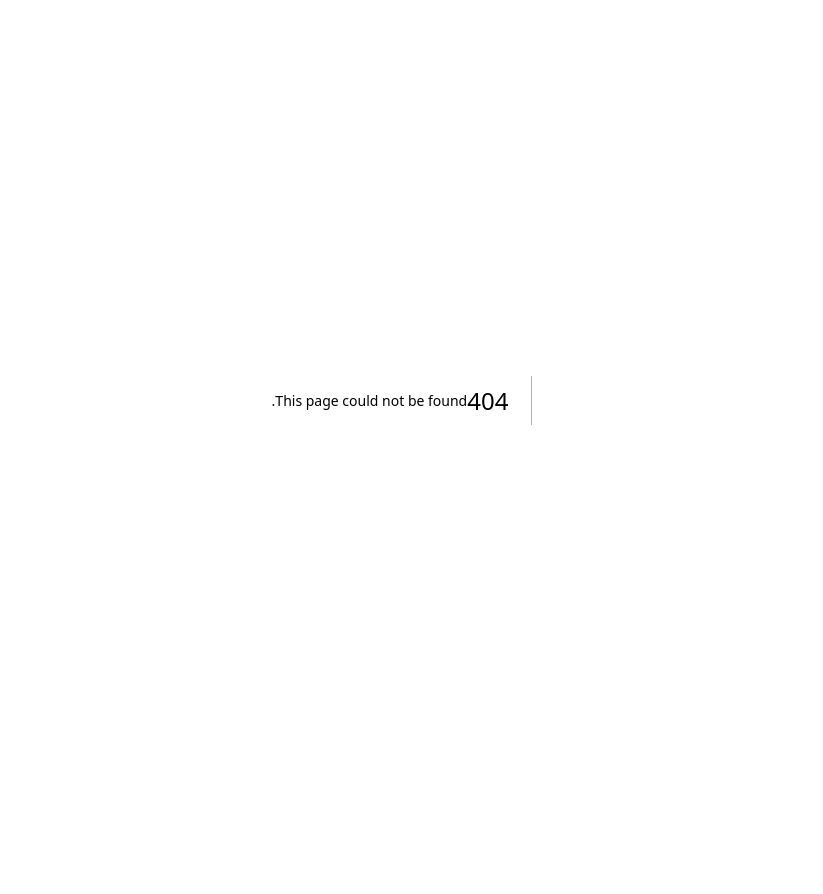
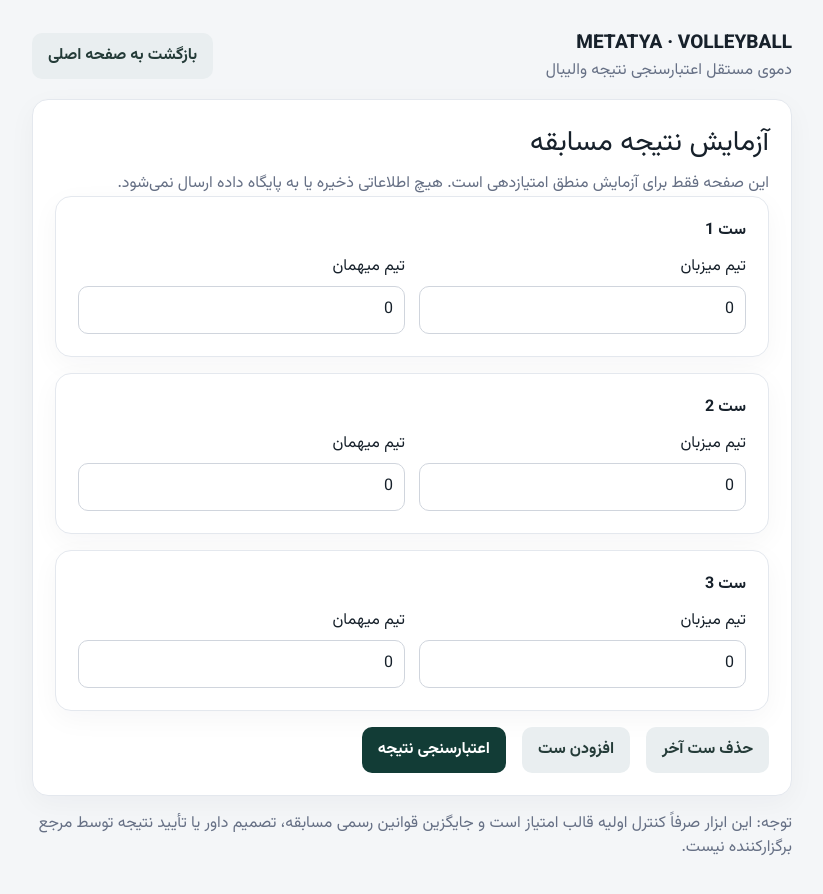
Before and after one commit to maytyafx-debug/METATYA-SPORTS-OS, a Next.js app: page /volleyball in a window 1280 px wide. Before the commit this address had no page. Shown: the top 894 px of the page, without its empty margins (228-1051 px from the left). Before the commit the page ends 800 px from the top, so only its background shows below. Built offline with nearby package versions, Linux system fonts and the light colour scheme.

Commit message:
feat(volleyball): add isolated score validation demo page

```diff
--- /dev/null
+++ b/app/volleyball/page.tsx
@@ -0,0 +1,127 @@
+"use client";
+
+import { useMemo, useState } from "react";
+import Link from "next/link";
+import {
+  validateVolleyballMatchScore,
+  type VolleyballSetScore,
+} from "@/lib/sports/volleyball/scoring";
+
+const EMPTY_SET: VolleyballSetScore = { home: 0, away: 0 };
+
+export default function VolleyballDemoPage() {
+  const [sets, setSets] = useState<VolleyballSetScore[]>([
+    { ...EMPTY_SET },
+    { ...EMPTY_SET },
+    { ...EMPTY_SET },
+  ]);
+  const [checked, setChecked] = useState(false);
+
+  const result = useMemo(
+    () => validateVolleyballMatchScore({ sets }),
+    [sets],
+  );
+
+  function updateSet(index: number, side: "home" | "away", value: string) {
+    const score = value === "" ? 0 : Number(value);
+    setSets((current) =>
+      current.map((set, setIndex) =>
+        setIndex === index ? { ...set, [side]: score } : set,
+      ),
+    );
+    setChecked(false);
+  }
+
+  function addSet() {
+    if (sets.length < 5) {
+      setSets((current) => [...current, { ...EMPTY_SET }]);
+      setChecked(false);
+    }
+  }
+
+  function removeSet() {
+    if (sets.length > 1) {
+      setSets((current) => current.slice(0, -1));
+      setChecked(false);
+    }
+  }
+
+  return (
+    <main className="shell grid" style={{ maxWidth: 760 }}>
+      <div className="topbar-inner" style={{ color: "var(--fg)" }}>
+        <div>
+          <div className="brand">METATYA · VOLLEYBALL</div>
+          <p className="muted">دموی مستقل اعتبارسنجی نتیجه والیبال</p>
+        </div>
+        <Link className="btn secondary" href="/">بازگشت به صفحه اصلی</Link>
+      </div>
+
+      <section className="panel">
+        <h1 className="page-heading">آزمایش نتیجه مسابقه</h1>
+        <p className="muted">
+          این صفحه فقط برای آزمایش منطق امتیازدهی است. هیچ اطلاعاتی ذخیره یا به
+          پایگاه داده ارسال نمی‌شود.
+        </p>
+        <div className="grid">
+          {sets.map((set, index) => (
+            <div className="panel" key={index}>
+              <strong>ست {index + 1}{index === 4 ? " (تعیین‌کننده)" : ""}</strong>
+              <div className="form-grid" style={{ marginTop: 12 }}>
+                <label className="field">
+                  تیم میزبان
+                  <input
+                    aria-label={`امتیاز میزبان ست ${index + 1}`}
+                    type="number"
+                    min="0"
+                    step="1"
+                    value={set.home}
+                    onChange={(event) => updateSet(index, "home", event.target.value)}
+                  />
+                </label>
+                <label className="field">
+                  تیم میهمان
+                  <input
+                    aria-label={`امتیاز میهمان ست ${index + 1}`}
+                    type="number"
+                    min="0"
+                    step="1"
+                    value={set.away}
+                    onChange={(event) => updateSet(index, "away", event.target.value)}
+                  />
+                </label>
+              </div>
+            </div>
+          ))}
+        </div>
+        <div className="topbar-inner" style={{ marginTop: 16, justifyContent: "flex-start" }}>
+          <button className="btn secondary" type="button" onClick={removeSet} disabled={sets.length <= 1}>حذف ست آخر</button>
+          <button className="btn secondary" type="button" onClick={addSet} disabled={sets.length >= 5}>افزودن ست</button>
+          <button className="btn" type="button" onClick={() => setChecked(true)}>اعتبارسنجی نتیجه</button>
+        </div>
+      </section>
+
+      {checked && (
+        <section className="panel" aria-live="polite">
+          <h2 className="section-title">نتیجه اعتبارسنجی</h2>
+          {result.valid ? (
+            <p role="status">
+              نتیجه از نظر قالب امتیازدهی معتبر است: {result.homeSetsWon} بر
+              { " " } {result.awaySetsWon}.
+            </p>
+          ) : (
+            <div role="alert">
+              <p>نتیجه معتبر نیست:</p>
+              <ul className="list">
+                {result.errors.map((error) => <li key={error}>{error}</li>)}
+              </ul>
+            </div>
+          )}
+        </section>
+      )}
+      <p className="muted">
+        توجه: این ابزار صرفاً کنترل اولیه قالب امتیاز است و جایگزین قوانین رسمی
+        مسابقه، تصمیم داور یا تأیید نتیجه توسط مرجع برگزارکننده نیست.
+      </p>
+    </main>
+  );
+}
```
